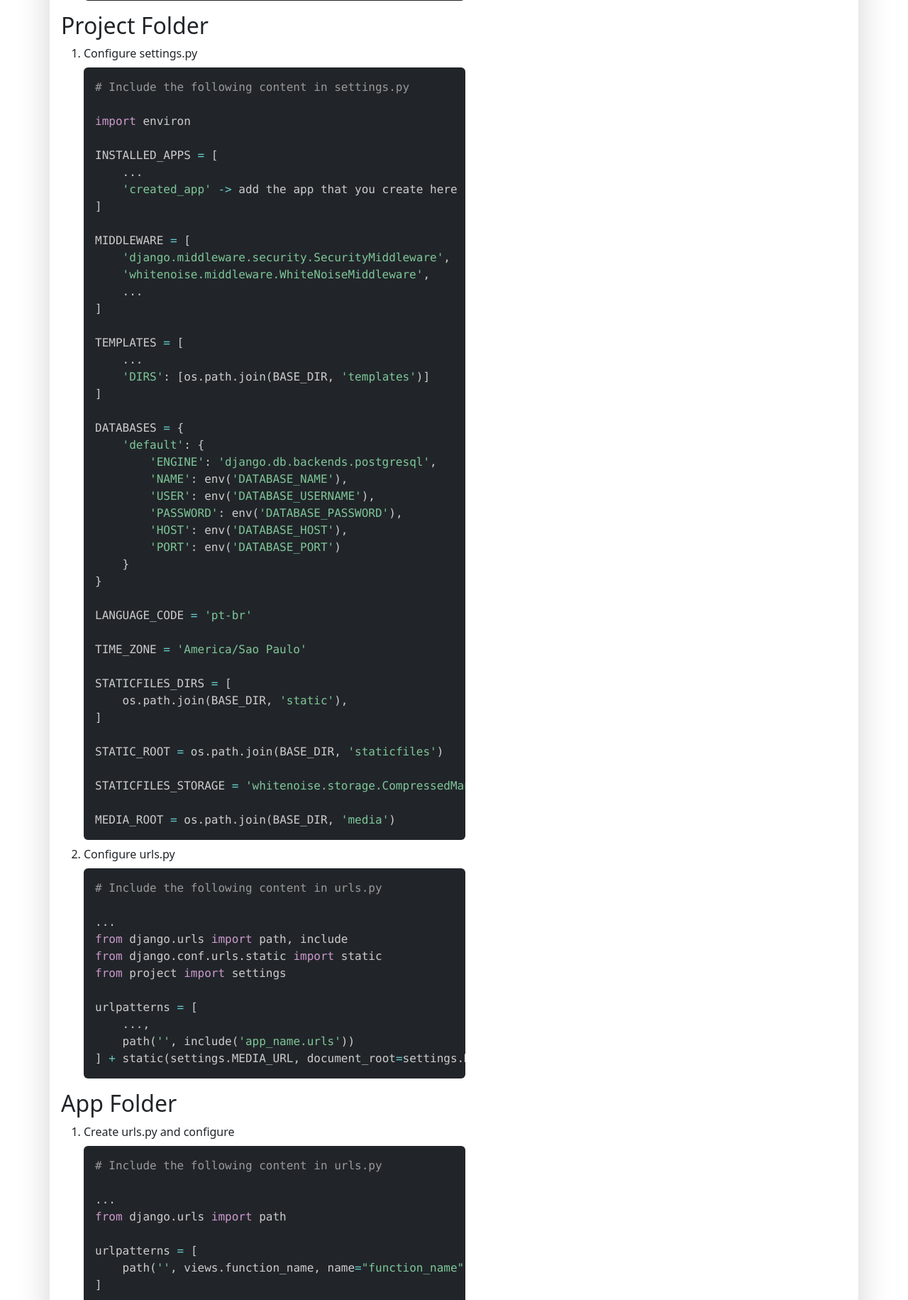
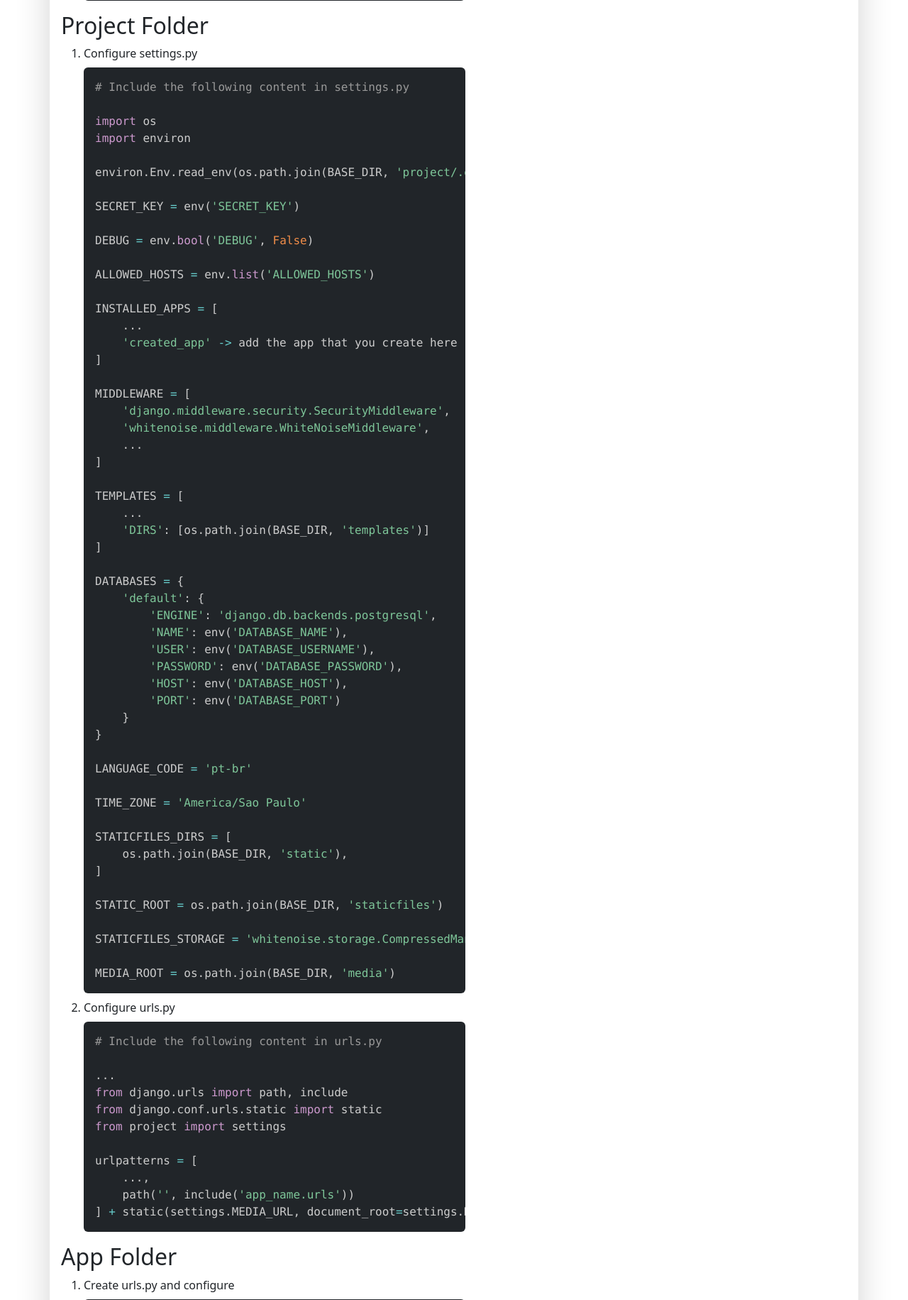
Before and after one commit to DevPitta/django-definitive-guide, a Django app: page / in a window 1280 px wide. Shown: the part 3072-4903 px from the top of the page at 71% size. Run offline with Django 4.2, Linux system fonts and the light colour scheme; some libraries are stand-ins or nearby versions.

Commit message:
Add lack information in home page

```diff
--- a/project/settings.py
+++ b/project/settings.py
@@ -19,7 +19,6 @@ env = environ.Env()
 
 # Build paths inside the project like this: BASE_DIR / 'subdir'.
 BASE_DIR = Path(__file__).resolve().parent.parent
-print(BASE_DIR)
 
 # Take environment variable form .env file
 environ.Env.read_env(os.path.join(BASE_DIR, 'project/.env'))
--- a/templates/guide/index.html
+++ b/templates/guide/index.html
@@ -268,7 +268,16 @@
                                         <code id="code" class="language-python">
                                             # Include the following content in settings.py
 
+                                            import os
                                             import environ
+
+                                            environ.Env.read_env(os.path.join(BASE_DIR, 'project/.env'))
+
+                                            SECRET_KEY = env('SECRET_KEY')
+
+                                            DEBUG = env.bool('DEBUG', False)
+
+                                            ALLOWED_HOSTS = env.list('ALLOWED_HOSTS')
 
                                             INSTALLED_APPS = [
                                                 ...
```
